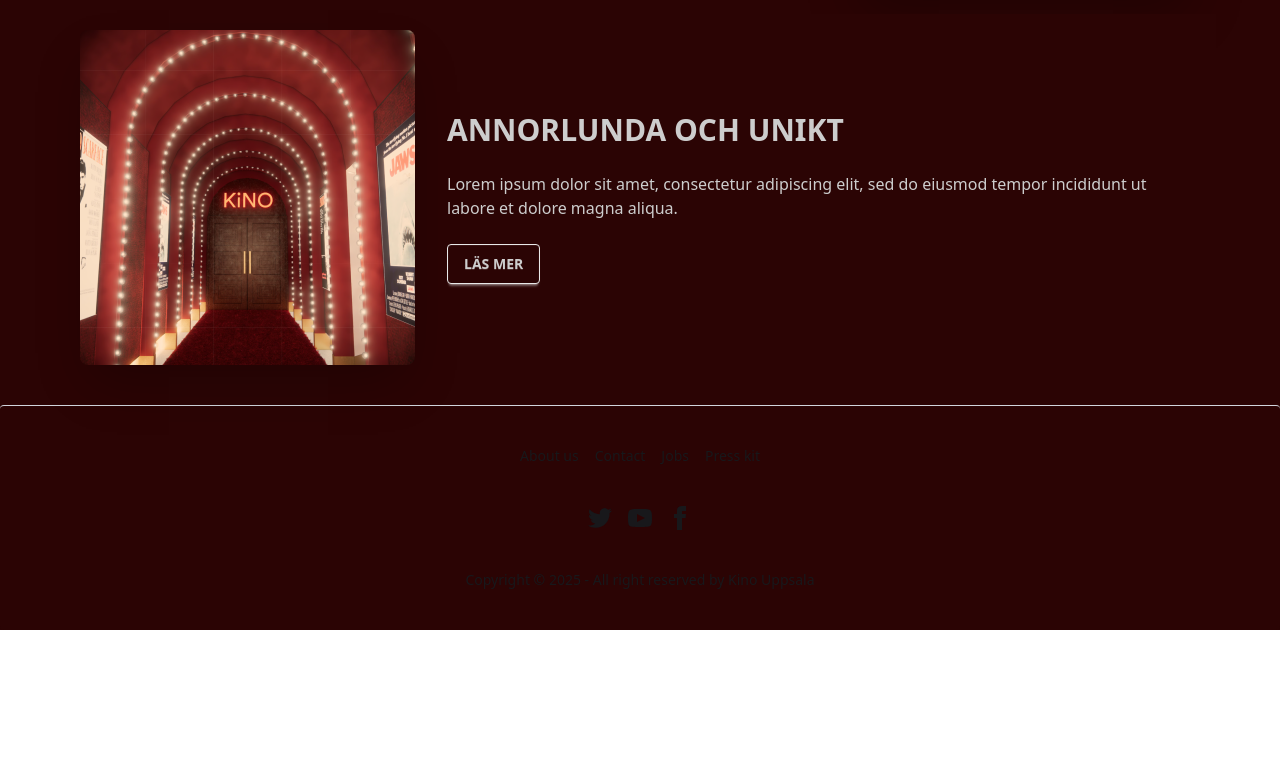
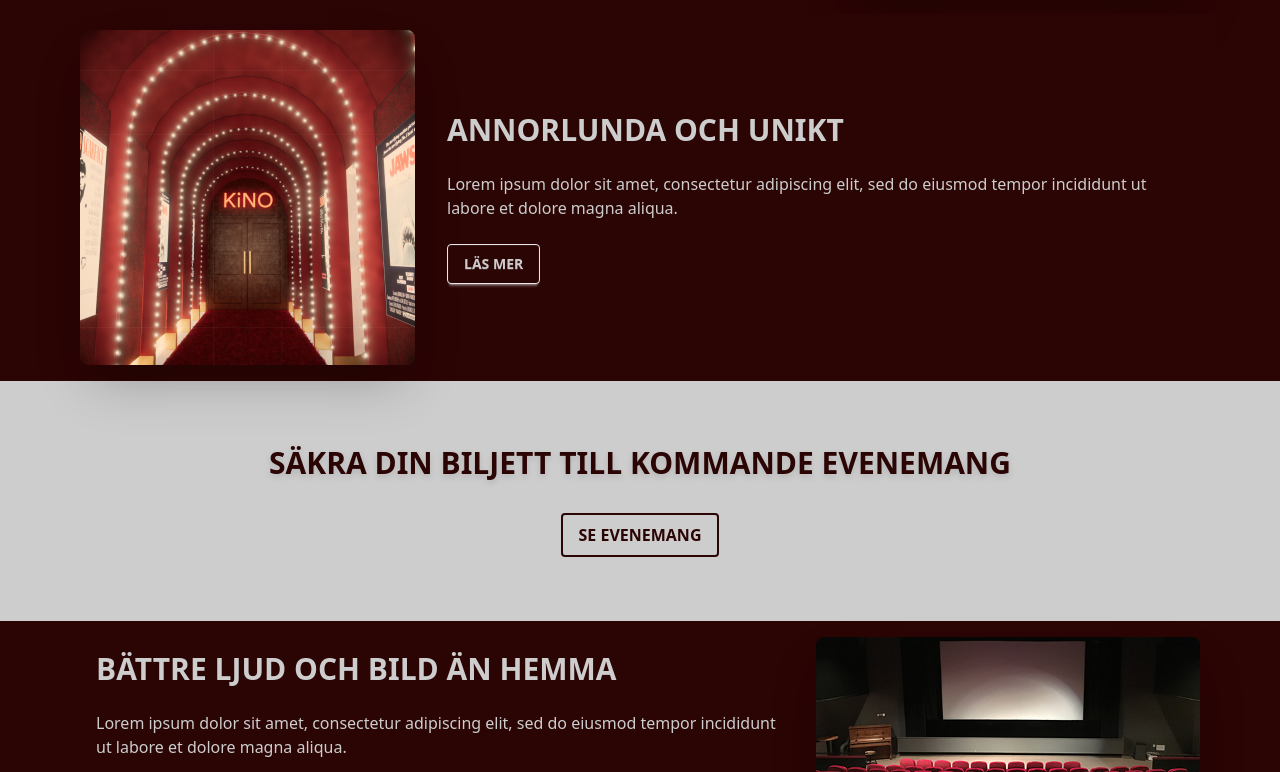
Before and after one commit to alfredbrannare/kino-nextjs-app, a Next.js app: page / in a window 1280 px wide. Shown: the part 2028-2800 px from the top of the page. Before the commit the page ends 2658 px from the top, so only its background shows below. Built offline with nearby package versions, Linux system fonts and the light colour scheme; no server answers; the database is empty.

Commit message:
styled the rest of the start page and removed the header.css file and moved the content into globals.css instead

```diff
--- a/src/app/globals.css
+++ b/src/app/globals.css
@@ -8,3 +8,12 @@ main {
 	max-width: 1280px;
 	margin: 0 auto;
 }
+
+@media (min-width: 750px) {
+	.custom-sm\:hidden {
+	  display: none;
+	}
+	.custom-sm\:flex {
+	  display: flex;
+	}
+  }
--- a/src/app/page.jsx
+++ b/src/app/page.jsx
@@ -95,8 +95,7 @@ const Main = () => {
           )}
         </div>
         <div className="flex justify-center gap-20 my-10">
-          <button class="bg-transparent hover:bg-[#CDCDCD] text-[#CDCDCD] font-semibold hover:text-[#2B0404] py-2 px-4 rounded transition-all duration-300 ease-in-out border border-gray-200 hover:border-transparent rounded hover:cursor-pointer hover:shadow-[0_4px_15px_rgba(0,0,0,0.2)] hover:scale-105 backdrop-brightness-110">
-            BOKA BILJETT
+          <button className="bg-transparent hover:bg-[#CDCDCD] text-[#CDCDCD] font-semibold hover:text-[#2B0404] py-2 px-4 rounded transition-all duration-300 ease-in-out border border-gray-200 hover:border-transparent hover:cursor-pointer hover:shadow-[0_4px_15px_rgba(0,0,0,0.2)] hover:scale-105 backdrop-brightness-110">            BOKA BILJETT
           </button>
           <button class="bg-transparent hover:bg-[#CDCDCD] text-[#CDCDCD] font-semibold hover:text-[#2B0404] py-2 px-4 rounded transition-all duration-300 ease-in-out border border-gray-200 hover:border-transparent rounded hover:cursor-pointer hover:shadow-[0_4px_15px_rgba(0,0,0,0.2)] hover:scale-105 backdrop-brightness-110">
             SE ALLA FILMER
@@ -136,7 +135,7 @@ const Main = () => {
               <p className="py-6 text-[#CDCDCD] ">
                 Lorem ipsum dolor sit amet, consectetur adipiscing elit, sed do eiusmod tempor incididunt ut labore et dolore magna aliqua.
               </p>
-              <button className="btn bg-[#2B0404] text-[#CDCDCD] hover:bg-[#CDCDCD] hover:text-[#2B0404] transition-all">
+              <button className="btn bg-[#2B0404] text-[#CDCDCD] hover:bg-[#CDCDCD] hover:text-[#2B0404] transition-all duration-300 ease-in-out hover:shadow-md hover:scale-105 hover:cursor-pointer">
                 LÄS MER
               </button>
             </div>
@@ -154,12 +153,62 @@ const Main = () => {
               <p className="py-6 text-[#CDCDCD]">
                 Lorem ipsum dolor sit amet, consectetur adipiscing elit, sed do eiusmod tempor incididunt ut labore et dolore magna aliqua.
               </p>
-      <button className="btn bg-[#2B0404] text-[#CDCDCD] hover:bg-[#CDCDCD] hover:text-[#2B0404] transition-all">
+              <button className="btn bg-[#2B0404] text-[#CDCDCD] hover:bg-[#CDCDCD] hover:text-[#2B0404] transition-all duration-300 ease-in-out hover:shadow-md hover:scale-105 hover:cursor-pointer">
                 LÄS MER
               </button>
             </div>
           </div>
         </div>
+
+        <div className="bg-[#CDCDCD] py-16 px-4 text-center">
+          <h2 className="text-3xl font-bold text-[#2B0404] drop-shadow-md mb-8">
+            SÄKRA DIN BILJETT TILL KOMMANDE EVENEMANG
+          </h2>
+          <div className="flex flex-col md:flex-row justify-center items-center gap-4 md:gap-20">
+            <button className="bg-transparent hover:bg-[#2B0404] text-[#2B0404] font-semibold hover:text-[#CDCDCD] py-2 px-4 rounded transition-all duration-300 ease-in-out border-2 border-[#2B0404] hover:shadow-md hover:scale-105 hover:cursor-pointer">
+              SE EVENEMANG
+            </button>
+          </div>
+        </div>
+
+
+        <div className="hero bg-[#2B0404] py-0 px-4">
+          <div className="hero-content flex-col lg:flex-row-reverse max-w-6xl mx-auto bg-[#2B0404]">
+            <img
+              src="/KinoScreen.png"
+              className="max-w-sm rounded-lg shadow-2xl"
+              alt="Kino Entrance"
+            />
+            <div className="text-center lg:text-left mt-8 lg:mt-0 mx-4">
+              <h1 className="text-3xl font-bold text-[#CDCDCD]">BÄTTRE LJUD OCH BILD ÄN HEMMA</h1>
+              <p className="py-6 text-[#CDCDCD] ">
+                Lorem ipsum dolor sit amet, consectetur adipiscing elit, sed do eiusmod tempor incididunt ut labore et dolore magna aliqua.
+              </p>
+              <button className="btn bg-[#2B0404] text-[#CDCDCD] hover:bg-[#CDCDCD] hover:text-[#2B0404] transition-all duration-300 ease-in-out hover:shadow-md hover:scale-105 hover:cursor-pointer">
+                BOKA BILJETT
+              </button>
+            </div>
+          </div>
+        </div>
+        <div className="hero bg-[#2B0404] py-0 px-4">
+          <div className="hero-content flex-col lg:flex-row max-w-6xl mx-auto bg-[#2B0404]">
+            <img
+              src="/KinoSeats.png"
+              className="max-w-sm rounded-lg shadow-2xl"
+              alt="Kino Entrance"
+            />
+            <div className="text-center lg:text-left mt-8 lg:mt-0 mx-4">
+              <h1 className="text-3xl font-bold text-[#CDCDCD]">MAT OCH DRYCK VID DIN PLATS</h1>
+              <p className="py-6 text-[#CDCDCD]">
+                Lorem ipsum dolor sit amet, consectetur adipiscing elit, sed do eiusmod tempor incididunt ut labore et dolore magna aliqua.
+              </p>
+              <button className="btn bg-[#2B0404] text-[#CDCDCD] hover:bg-[#CDCDCD] hover:text-[#2B0404] transition-all duration-300 ease-in-out hover:shadow-md hover:scale-105 hover:cursor-pointer">
+                BOKA BILJETT
+              </button>
+            </div>
+          </div>
+        </div>
+
       </div>
     </div>
   );
--- a/src/components/Header.jsx
+++ b/src/components/Header.jsx
@@ -1,12 +1,12 @@
 import Link from 'next/link';
 import Image from 'next/image';
 import Login from './Login';
-import './header.css'
 
 const Header = () => {
   return (
     <header>
       <nav className="navbar bg-[#2B0404] shadow-sm py-5 px-4">
+        <div className="header-container w-full max-w-[1280px] mx-auto flex justify-between items-center">
         <div className="navbar-start text-[#CDCDCD]">
         <div className="dropdown custom-sm:hidden">
             <div tabIndex="0" role="button" className="btn btn-ghost">
@@ -49,6 +49,7 @@ const Header = () => {
 {/*         <div className="navbar-end">
           <Link className='btn' href='/movies/new'>Add Movie</Link>
         </div> */}
+        </div>
       </nav>
     </header>
   )
--- a/src/components/header.css
+++ /dev/null
@@ -1,8 +0,0 @@
-@media (min-width: 750px) {
-    .custom-sm\:hidden {
-      display: none;
-    }
-    .custom-sm\:flex {
-      display: flex;
-    }
-  }
```
Also changed, not shown: public/KinoScreen.png (added), public/KinoSeats.png (added). Lines whose indentation alone changed are shown as unchanged.
